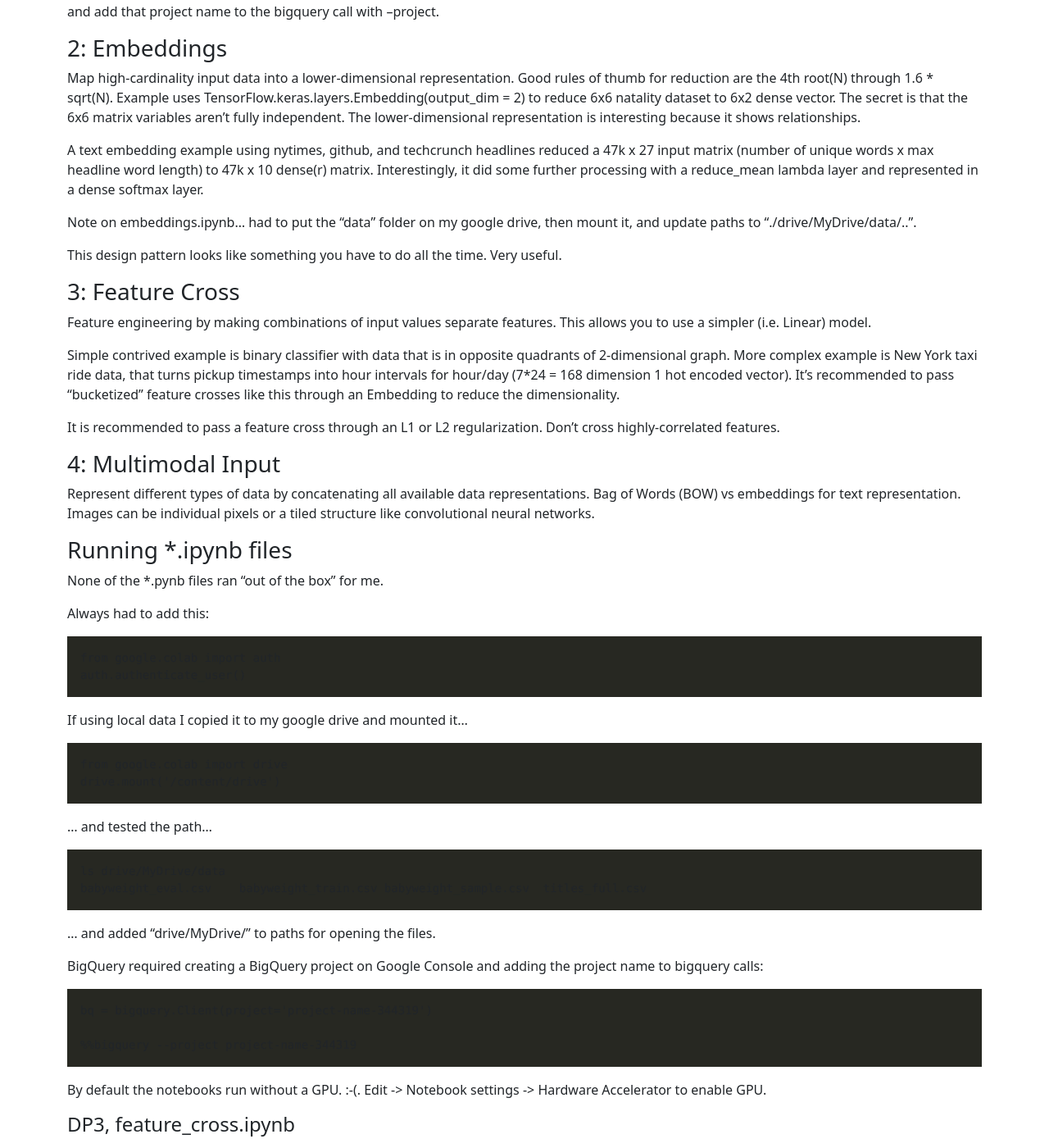
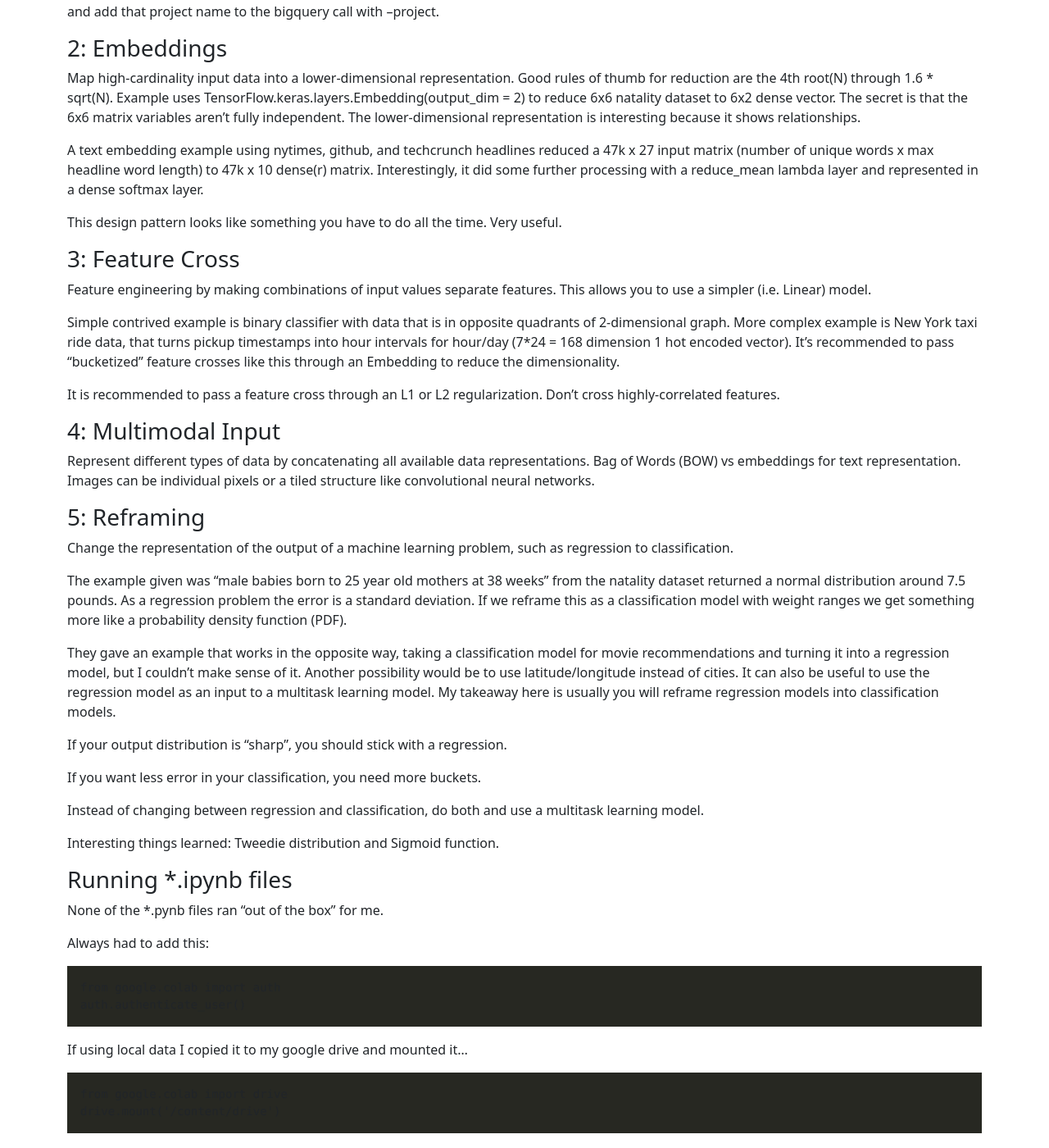
Before and after one commit to matthewdrees/matthewdrees.github.io, a Jekyll site: the page built from _posts/2022-03-14-machine-learning-design-patterns.md, in a window 1280 px wide and 1400 px high, scrolled down 748 px. Shown: the whole window at 82% size. Built offline with Jekyll 4.4.1, drawn with Linux system fonts in a browser that asks for light colours; some of the changed text lies outside the part shown.

Commit message:
MLDP #5, Reframing.

```diff
--- a/_posts/2022-03-14-machine-learning-design-patterns.md
+++ b/_posts/2022-03-14-machine-learning-design-patterns.md
@@ -22,9 +22,6 @@ Map high-cardinality input data into a lower-dimensional representation. Good ru
 
 A text embedding example using nytimes, github, and techcrunch headlines reduced a 47k x 27 input matrix (number of unique words x max headline word length) to 47k x 10 dense(r) matrix. Interestingly, it did some further processing with a reduce_mean lambda layer and represented in a dense softmax layer.
 
-
-Note on embeddings.ipynb... had to put the "data" folder on my google drive, then mount it, and update paths to "./drive/MyDrive/data/..".
-
 This design pattern looks like something you have to do all the time. Very useful.
 
 ### 3: Feature Cross
@@ -37,6 +34,20 @@ It is recommended to pass a feature cross through an L1 or L2 regularization. Do
 ### 4: Multimodal Input
 Represent different types of data by concatenating all available data representations. Bag of Words (BOW) vs embeddings for text representation. Images can be individual pixels or a tiled structure like convolutional neural networks.
 
+### 5: Reframing
+Change the representation of the output of a machine learning problem, such as regression to classification.
+
+The example given was "male babies born to 25 year old mothers at 38 weeks" from the natality dataset returned a normal distribution around 7.5 pounds. As a regression problem the error is a standard deviation. If we reframe this as a classification model with weight ranges we get something more like a probability density function (PDF).
+
+They gave an example that works in the opposite way, taking a classification model for movie recommendations and turning it into a regression model, but I couldn't make sense of it. Another possibility would be to use latitude/longitude instead of cities. It can also be useful to use the regression model as an input to a multitask learning model. My takeaway here is usually you will reframe regression models into classification models.
+
+If your output distribution is "sharp", you should stick with a regression.
+
+If you want less error in your classification, you need more buckets.
+
+Instead of changing between regression and classification, do both and use a multitask learning model.
+
+Interesting things learned: Tweedie distribution and Sigmoid function.
 
 ### Running *.ipynb files
 None of the *.pynb files ran "out of the box" for me.
@@ -58,11 +69,13 @@ If using local data I copied it to my google drive and mounted it...
 
 ... and added "drive/MyDrive/" to paths for opening the files.
 
+Mounting my google drive also solved authentication problems when running bq.query() calls.
+
 BigQuery required creating a BigQuery project on Google Console and adding the project name to bigquery calls:
 
-    bq = bigquery.Client(project='project-name-344319')
+    bq = bigquery.Client(project='project-name-number')
 
-    %%bigquery --project project-name-344319
+    %%bigquery --project project-name-number
 
 By default the notebooks run without a GPU. :-(.  Edit -> Notebook settings -> Hardware Accelerator to enable GPU.
 
@@ -81,4 +94,5 @@ There isn't a progress bar or logging that I'm aware of in the notebook or on go
 #### DP4, mixed_representation.ipynb
 
 Bug on this line. "tiled_input" should be "tiled_layer"?
+
     mixed_image_tabular_model = Model(inputs=[image_tabular_input, tiled_input], outputs=merged_image_output)
```
